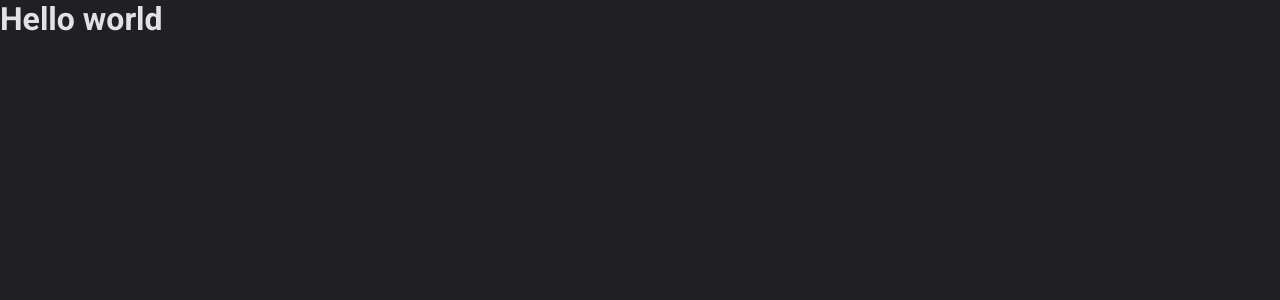
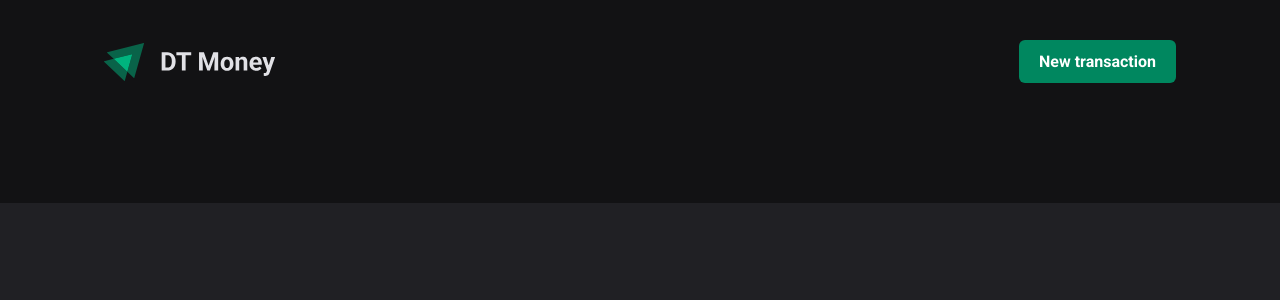
Before and after one commit to guilherme-n/dt-money, a React (Vite) app: page / in a window 1280 px wide. Shown: the top 300 px of the page. Built offline with nearby package versions, Linux system fonts and the light colour scheme.

Commit message:
create header component

```diff
--- a/src/App.tsx
+++ b/src/App.tsx
@@ -1,4 +1,5 @@
 import { ThemeProvider } from 'styled-components';
+import { Transactions } from './pages/Transactions';
 import { GlobalStyle } from './styles/global';
 import { defaultTheme } from './styles/themes/default';
 
@@ -6,7 +7,7 @@ export function App() {
 	return (
 		<ThemeProvider theme={defaultTheme}>
 			<GlobalStyle />
-			<h1 className='App'>Hello world</h1>
+			<Transactions />
 		</ThemeProvider>
 	);
 }
--- /dev/null
+++ b/src/components/Header/index.tsx
@@ -0,0 +1,13 @@
+import { HeaderContainer, HeaderContent, NewTransactionButton } from './styles';
+import logo from '../../assets/logo.svg';
+
+export function Header() {
+	return (
+		<HeaderContainer>
+			<HeaderContent>
+				<img src={logo} />
+				<NewTransactionButton>New transaction</NewTransactionButton>
+			</HeaderContent>
+		</HeaderContainer>
+	);
+}
--- /dev/null
+++ b/src/components/Header/styles.ts
@@ -0,0 +1,33 @@
+import styled from 'styled-components';
+
+export const HeaderContainer = styled.header`
+	background: ${(props) => props.theme['gray-900']};
+	padding: 2.5rem 0 7.5rem;
+`;
+
+export const HeaderContent = styled.div`
+	width: 100%;
+	max-width: 1120px;
+	margin: 0 auto;
+	padding: 0 1.5rem;
+
+	display: flex;
+	justify-content: space-between;
+	align-items: center;
+`;
+
+export const NewTransactionButton = styled.button`
+	background-color: ${(props) => props.theme['green-500']};
+	padding: 0.75rem 1.25rem;
+	color: ${(props) => props.theme.white};
+	border: 0;
+	border-radius: 6px;
+	font-weight: bold;
+
+	cursor: pointer;
+	transition: background-color 0.2s;
+
+	:hover {
+		background: ${(props) => props.theme['green-700']};
+	}
+`;
--- /dev/null
+++ b/src/pages/Transactions/index.tsx
@@ -0,0 +1,9 @@
+import { Header } from '../../components/Header';
+
+export function Transactions() {
+	return (
+		<div>
+			<Header />
+		</div>
+	);
+}
--- /dev/null
+++ b/src/pages/Transactions/styles.ts
@@ -0,0 +1,3 @@
+import styled from 'styled-components';
+
+export const TransactionsContainer = styled.div``;
```
Also changed, not shown: src/assets/logo.svg (added).
